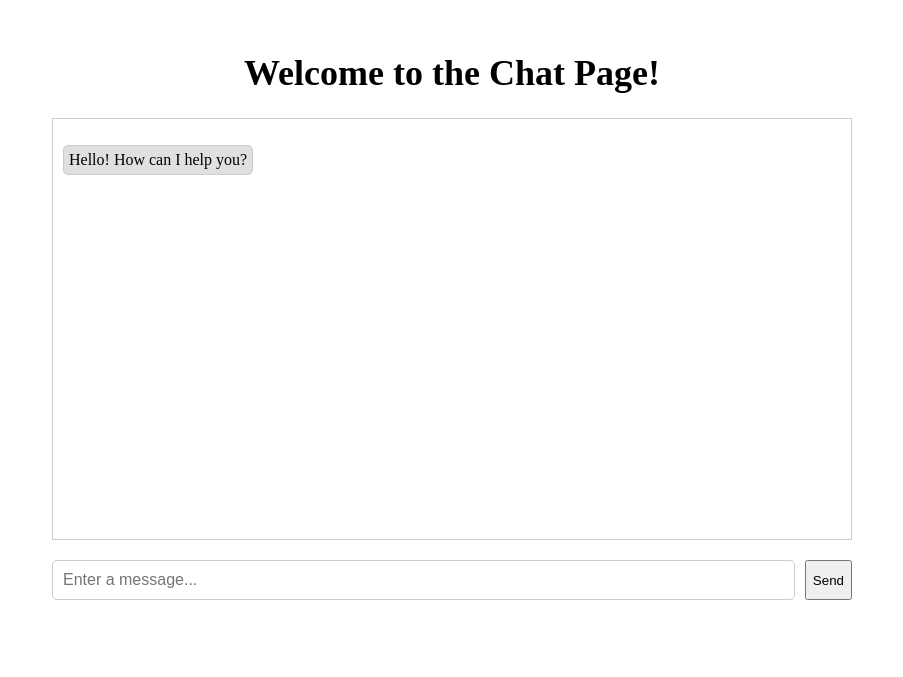
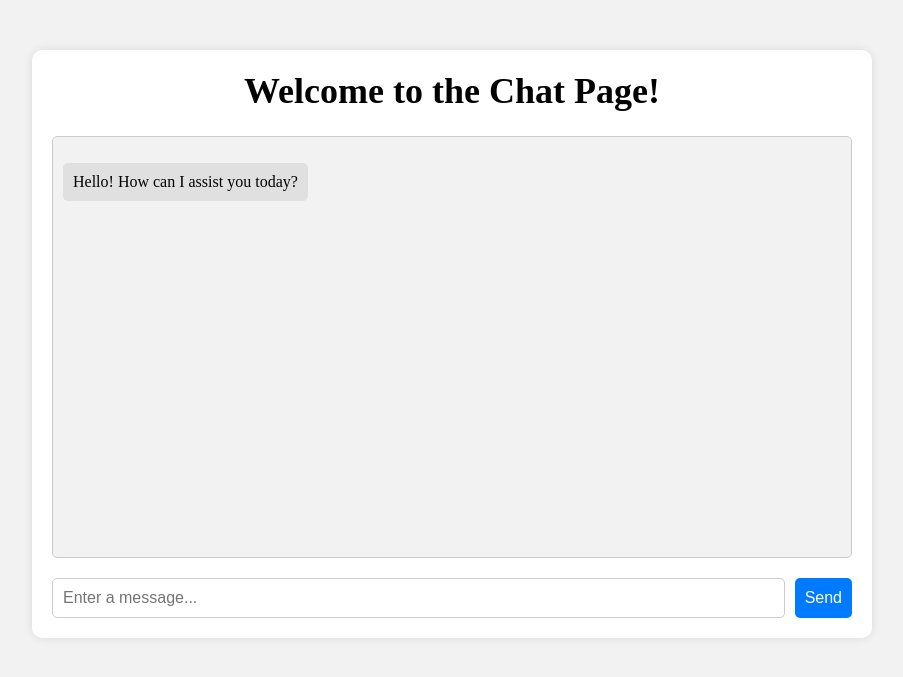
Before and after one commit to AbdelrahmanSalem9/chatbot-clinic-system, a Python web app: template chatbot/app/templates/app/chat.html in a window 1280 px wide. Shown: the top 677 px of the page, without its empty margins (188-1091 px from the left). Run offline with Jinja, Linux system fonts and the light colour scheme; the template is opened without the code that fills it, so the values that code supplies are empty.

Commit message:
Modify chat ui

```diff
--- a/chatbot/app/templates/app/chat.html
+++ b/chatbot/app/templates/app/chat.html
@@ -5,15 +5,22 @@
 <head>
     <title>Chat Page</title>
     <style>
+        body {
+            background-color: #f2f2f2;
+        }
         .container {
             max-width: 800px;
-            margin: 0 auto;
+            margin: 50px auto;
             padding: 20px;
+            background-color: #fff;
+            border-radius: 10px;
+            box-shadow: 0px 0px 10px rgba(0, 0, 0, 0.1);
         }
 
         h1 {
             font-size: 36px;
             text-align: center;
+            margin-top: 0;
         }
 
         #chat-log {
@@ -22,25 +29,21 @@
             border: 1px solid #ccc;
             margin-bottom: 20px;
             padding: 10px;
+            border-radius: 5px;
+            background-color: #f2f2f2;
         }
 
         #chat-log p {
-            margin-bottom: 0;
-            padding: 5px;
-            border: 1px solid #ccc;
+            margin-bottom: 10px;
+            padding: 10px;
             border-radius: 5px;
             display: inline-block;
+            font-size: 16px;
         }
 
         #chat-log .user {
-            background-color: #fff;
+            background-color: #a5d2e5;
             text-align: right;
-        }
-
-        .message{
-            display: flex;
-            justify-content: flex-end;
-            margin-bottom: 0px
         }
 
         #chat-log .bot {
@@ -48,8 +51,15 @@
             text-align: left;
         }
 
+        .message{
+            display: flex;
+            justify-content: flex-end;
+            margin-bottom: 0px;
+        }
+
         #chat-form {
             display: flex;
+            margin-top: 20px;
         }
 
         #chat-input {
@@ -59,6 +69,31 @@
             font-size: 16px;
             border: 1px solid #ccc;
             border-radius: 5px;
+            transition: border-color 0.2s ease-in-out;
+        }
+
+        #chat-input:focus {
+            outline: none;
+            border-color: #007bff;
+        }
+
+        #send-button {
+            padding: 10px;
+            font-size: 16px;
+            border: none;
+            border-radius: 5px;
+            background-color: #007bff;
+            color: #fff;
+            transition: background-color 0.2s ease-in-out;
+            cursor: pointer;
+        }
+
+        #send-button:hover {
+            background-color: #0056b3;
+        }
+
+        #send-button:active {
+            background-color: #004999;
         }
     </style>
 </head>
@@ -69,14 +104,14 @@
         <div id="chat-log"></div>
         <form id="chat-form">
             <input type="text" id="chat-input" placeholder="Enter a message...">
-            <button type="submit">Send</button>
+            <button type="submit" id="send-button">Send</button>
         </form>
     </div>
     <script src="https://code.jquery.com/jquery-3.6.0.min.js"></script>
     <script>
         $(document).ready(function () {
             // Initialize the chat log with a welcome message
-            $('#chat-log').append('<div><p class="bot">Hello! How can I help you?</p></div>');
+            $('#chat-log').append('<div><p class="bot">Hello! How can I assist you today?</p></div>');
 
             // Listen for form submission
             $('#chat-form').submit(function (event) {
```
